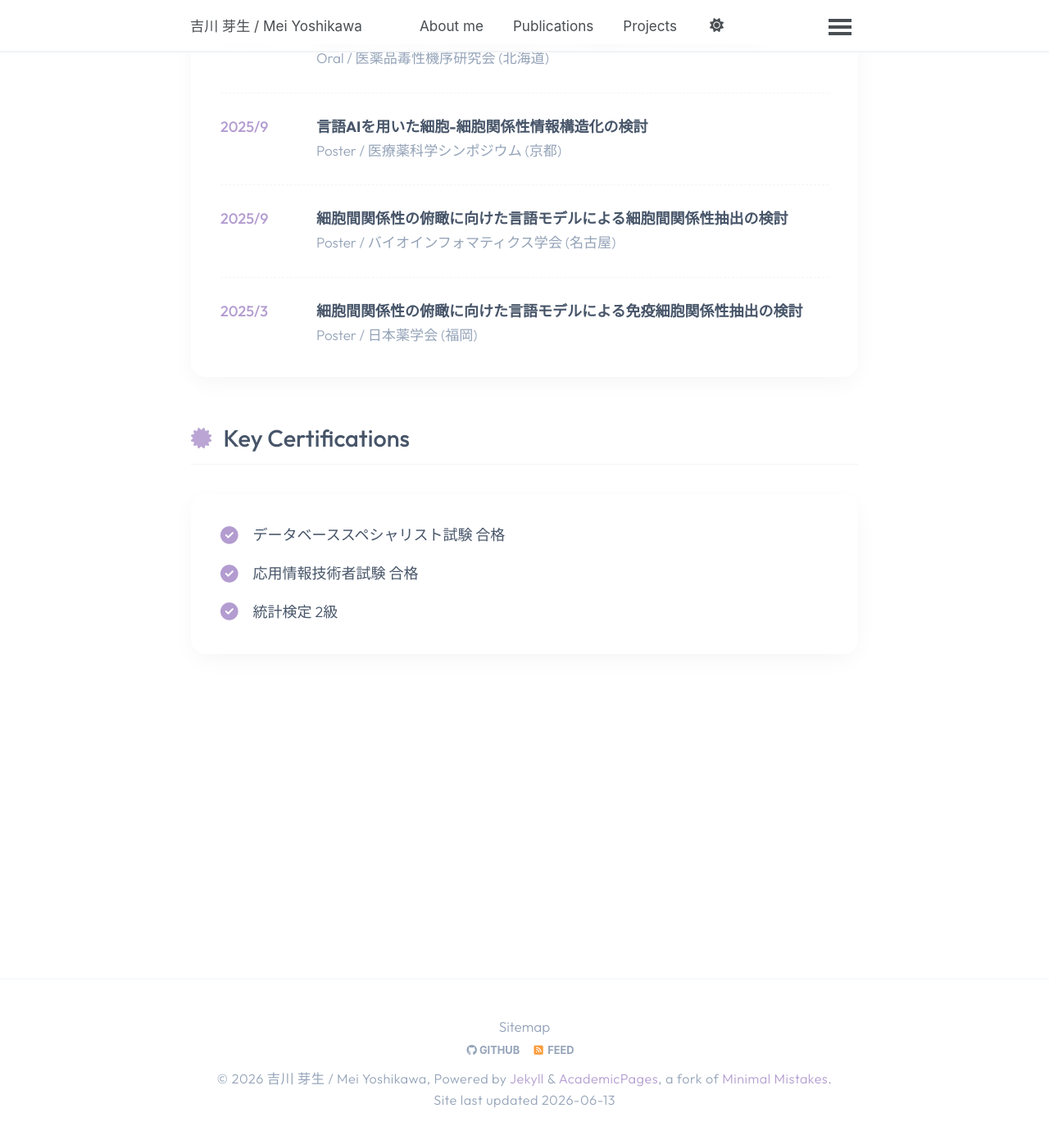
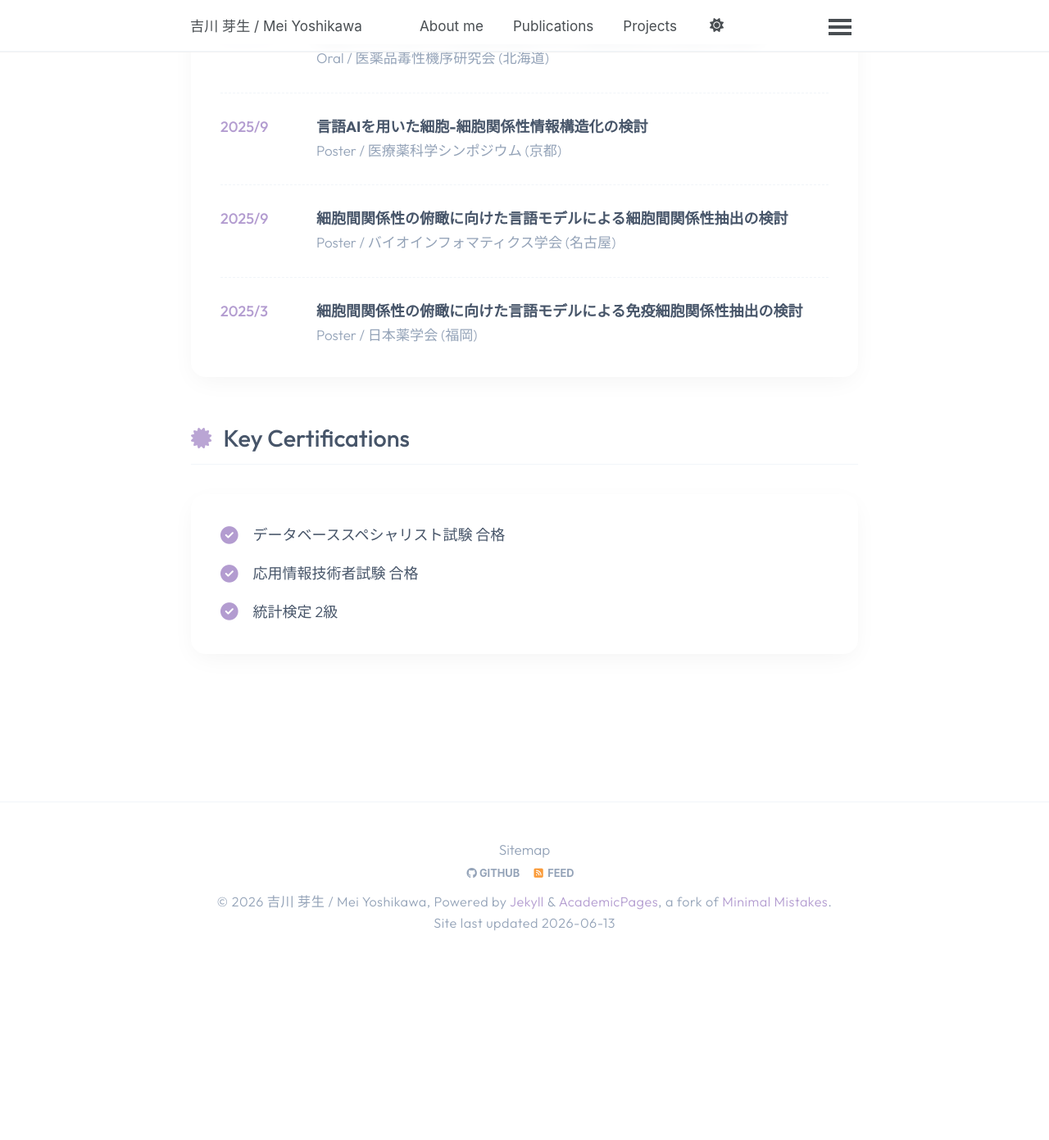
Before and after one commit to DevWithKaiju/DevWithKaiju.github.io, a Jekyll site: the page built from _pages/about.md, in a window 1280 px wide and 1400 px high, scrolled down 1500 px. Shown: the top 1391 px of the window at 82% size. Built offline with Jekyll 4.4.1, drawn with Linux system fonts in a browser that asks for light colours; a script bundle is joined from its source files by our own code; library files that are not in the unit come from our copies; after the commit the page ends 2684 px from its top, so only the background shows below that.

Commit message:
style: reduce gap between main content and footer

```diff
--- a/_sass/_custom.scss
+++ b/_sass/_custom.scss
@@ -210,7 +210,7 @@ html[data-theme="dark"] .hero-social-link {
 .modern-content-wrapper {
   max-width: 850px;
   margin: 0 auto;
-  padding: 0 1rem 12rem 1rem; /* Even more generous padding before footer */
+  padding: 0 1rem 4rem 1rem; /* Standard padding before footer */
   position: relative;
 }
 
@@ -428,7 +428,7 @@ html[data-theme="dark"] .page__inner-wrap {
    Smart & Minimal Footer Styling
    ========================================================= */
 .page__footer {
-  margin-top: 10rem !important;
+  margin-top: 6rem !important;
   background: transparent !important;
   border-top: 1px solid var(--global-border-color) !important;
   padding: 1.5rem 1rem !important;
```
